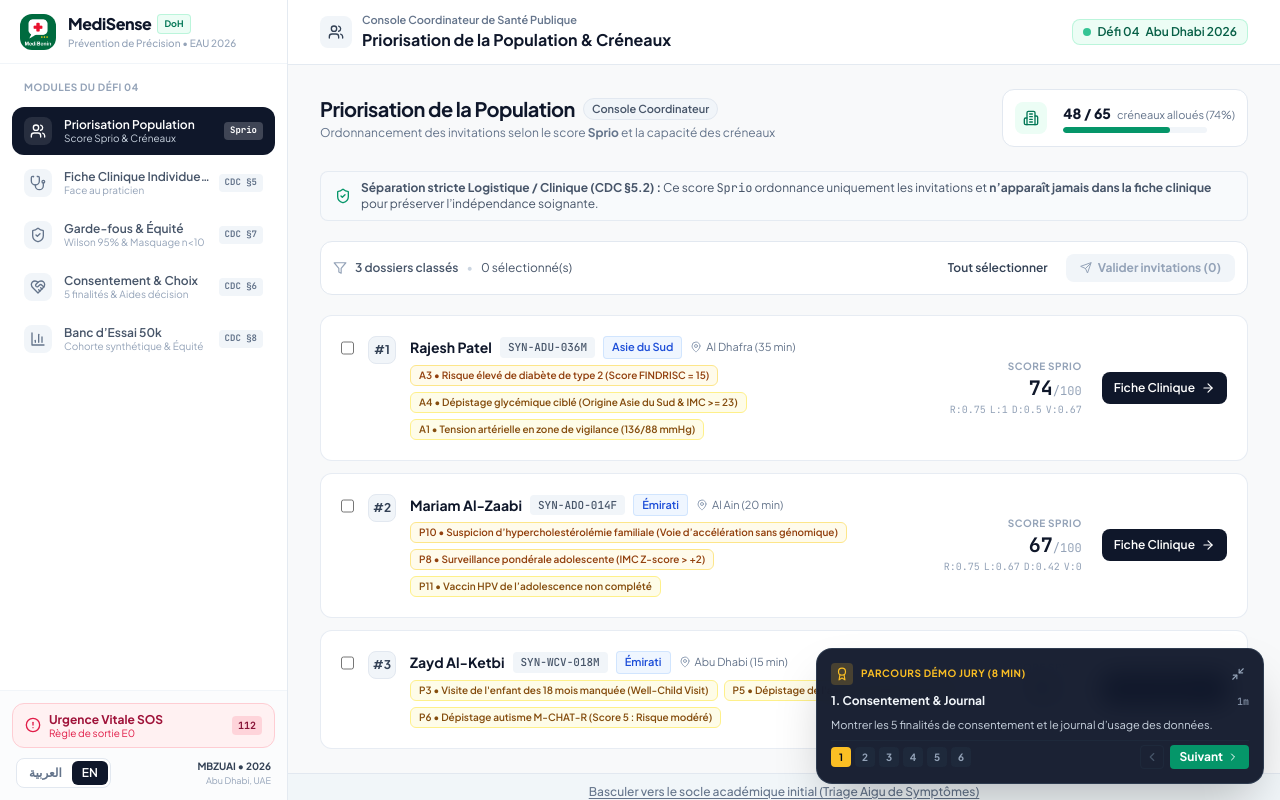
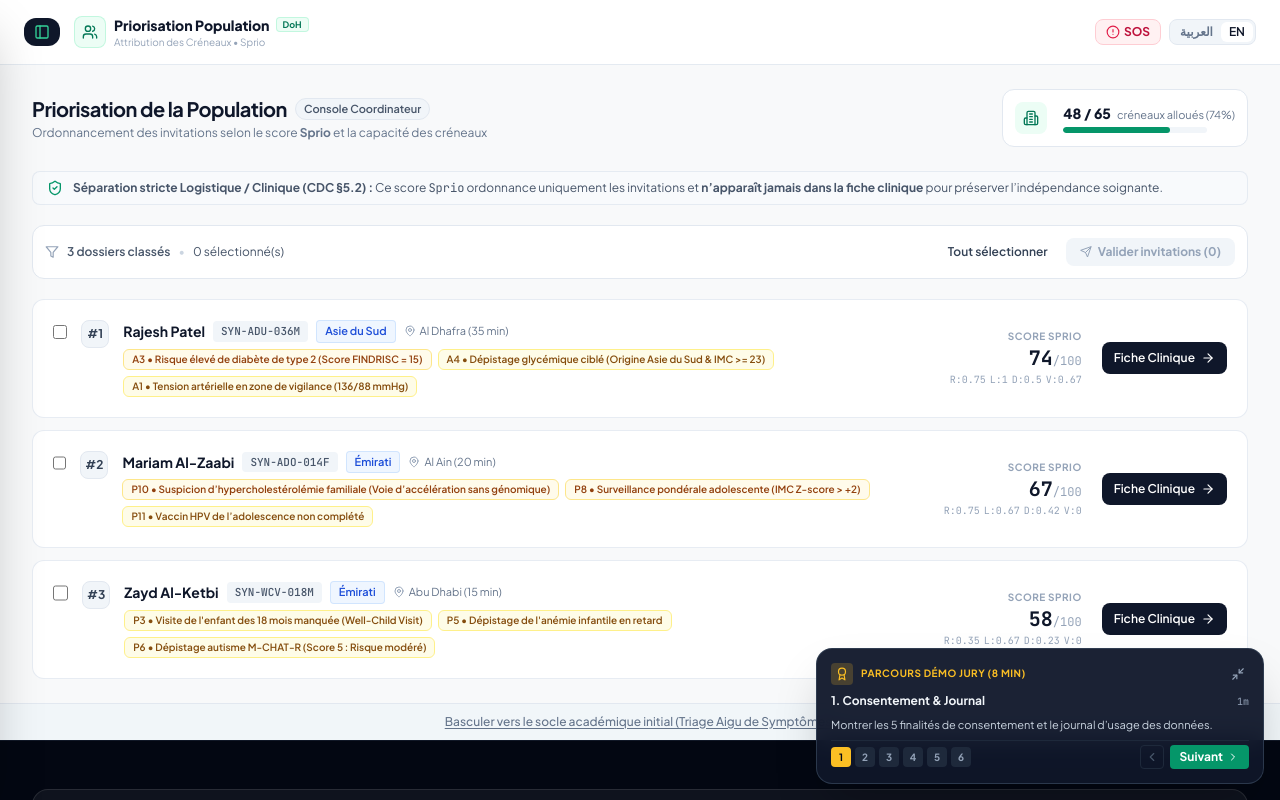
Before and after one commit to orace229/medibenin, a React (Vite) app in the folder frontend/: page / in a window 1280 px wide. Shown: the top 800 px of the page. Built offline with nearby package versions, Linux system fonts and the light colour scheme.

Commit message:
feat(ux): implement sleek retractable drawer sidebar with top-left button, eradicate windows scrollbars

```diff
--- a/frontend/src/App.tsx
+++ b/frontend/src/App.tsx
@@ -93,31 +93,34 @@ export const App: React.FC = () => {
   };
 
   return (
-    <div className="min-h-screen bg-[#F8F9FA] selection:bg-emerald-100 selection:text-emerald-900 w-full overflow-x-hidden flex flex-col md:flex-row">
-      {/* Sidebar Latérale Médicale Fixe (Style Epic Systems / Linear) */}
+    <div className="min-h-screen bg-[#F8F9FA] selection:bg-emerald-100 selection:text-emerald-900 w-full overflow-x-hidden flex flex-col">
+      {/* Tiroir Latéral Rétractable (S'ouvre au clic sur le bouton Menu en haut à gauche) */}
       {!showHistoricTriageMode && (
         <SidebarNavigation
+          isOpen={isMobileSidebarOpen}
+          onClose={() => setIsMobileSidebarOpen(false)}
           activeTab={activeTab}
           onSelectTab={setActiveTab}
           currentLang={appLang}
           onToggleLang={setAppLang}
           onSosClick={handleSosClick}
-          isOpenMobile={isMobileSidebarOpen}
-          onCloseMobile={() => setIsMobileSidebarOpen(false)}
         />
       )}
 
-      {/* Zone de contenu principale (décalée de 72 = 288px sur desktop) */}
-      <div className={`flex-1 flex flex-col min-w-0 ${!showHistoricTriageMode ? 'md:pl-72' : ''}`}>
+      {/* Zone de contenu principale (Pleine largeur 100% respirante) */}
+      <div className="flex-1 flex flex-col w-full min-w-0">
         {!showHistoricTriageMode ? (
           <>
-            {/* TopBar épurée avec breadcrumb et sélection de patient */}
+            {/* TopBar épurée avec bouton Menu, logo, titre et sélection de patient compacte */}
             <ContentTopBar
               activeTab={activeTab}
-              onOpenMobileSidebar={() => setIsMobileSidebarOpen(true)}
+              onOpenSidebar={() => setIsMobileSidebarOpen(true)}
               selectedPersona={selectedPersona}
               personas={personas}
               onSelectPersona={setSelectedPersona}
+              currentLang={appLang}
+              onToggleLang={setAppLang}
+              onSosClick={handleSosClick}
             />
 
             {/* Contrôleur flottant de démonstration (Chronométré 8 min, minimisable) */}
--- a/frontend/src/components/ContentTopBar.tsx
+++ b/frontend/src/components/ContentTopBar.tsx
@@ -1,53 +1,67 @@
 import React from 'react';
 import { MediSenseTab } from './NavigationTabs';
-import { Menu, Stethoscope, Users, ShieldCheck, HeartHandshake, BarChart3 } from 'lucide-react';
+import {
+  PanelLeft,
+  Stethoscope,
+  Users,
+  ShieldCheck,
+  HeartHandshake,
+  BarChart3,
+  AlertCircle
+} from 'lucide-react';
 import { PersonaProfile } from '../types/medisense';
 
 interface ContentTopBarProps {
   activeTab: MediSenseTab;
-  onOpenMobileSidebar: () => void;
+  onOpenSidebar: () => void;
   selectedPersona?: PersonaProfile;
   personas?: PersonaProfile[];
   onSelectPersona?: (p: PersonaProfile) => void;
+  currentLang: 'ar' | 'en';
+  onToggleLang: (lang: 'ar' | 'en') => void;
+  onSosClick: () => void;
 }
 
 export const ContentTopBar: React.FC<ContentTopBarProps> = ({
   activeTab,
-  onOpenMobileSidebar,
+  onOpenSidebar,
   selectedPersona,
   personas,
-  onSelectPersona
+  onSelectPersona,
+  currentLang,
+  onToggleLang,
+  onSosClick
 }) => {
   const getTabInfo = () => {
     switch (activeTab) {
       case 'population':
         return {
-          title: 'Priorisation de la Population & Créneaux',
-          breadcrumb: 'Console Coordinateur de Santé Publique',
+          title: 'Priorisation Population',
+          sub: 'Attribution des Créneaux • Sprio',
           icon: Users
         };
       case 'clinical':
         return {
-          title: 'Fiche Clinique & Arbres Décisionnels',
-          breadcrumb: 'Console Praticien (Médecin / Infirmier)',
+          title: 'Fiche Clinique Individuelle',
+          sub: 'Face au praticien • Arbres décisionnels',
           icon: Stethoscope
         };
       case 'safeguards':
         return {
-          title: 'Garde-fous, Masquage n<10 & Intervalles de Wilson',
-          breadcrumb: 'Console Gouvernance & Équité Sanitaire',
+          title: 'Garde-fous & Équité',
+          sub: 'Masquage n < 10 & Wilson 95%',
           icon: ShieldCheck
         };
       case 'engagement':
         return {
-          title: 'Consentement Éclairé & Choix Réel',
-          breadcrumb: 'Portail Patient & Aides à la Décision',
+          title: 'Consentement & Choix Réel',
+          sub: '5 finalités & Aides à la décision',
           icon: HeartHandshake
         };
       case 'benchmark':
         return {
-          title: 'Banc d’Essai & Évaluation sur 50 000 Profils',
-          breadcrumb: 'Validation Scientifique & Détection des Lacunes',
+          title: 'Banc d’Essai 50k',
+          sub: 'Validation scientifique sur 50 000 profils',
           icon: BarChart3
         };
     }
@@ -57,81 +71,101 @@ export const ContentTopBar: React.FC<ContentTopBarProps> = ({
   const Icon = info.icon;
 
   return (
-    <header className="sticky top-0 z-30 bg-white/95 backdrop-blur-md border-b border-slate-200/90 shadow-2xs">
-      <div className="px-4 sm:px-6 lg:px-8 h-16 flex items-center justify-between gap-4">
-        {/* Left: Mobile hamburger + Page Breadcrumb */}
-        <div className="flex items-center gap-3 min-w-0">
+    <header className="sticky top-0 z-30 bg-white/95 backdrop-blur-md border-b border-slate-200/90 shadow-2xs w-full">
+      <div className="max-w-7xl mx-auto px-3 sm:px-6 h-14 sm:h-16 flex items-center justify-between gap-3">
+        {/* Left: Menu Drawer Toggle + Logo + Active Page Title */}
+        <div className="flex items-center gap-2.5 sm:gap-3.5 min-w-0">
+          {/* Bouton Menu Tiroir Gauche */}
           <button
-            onClick={onOpenMobileSidebar}
-            className="md:hidden p-2 text-slate-500 hover:text-slate-900 hover:bg-slate-100 rounded-lg transition"
-            title="Ouvrir le menu de navigation"
+            onClick={onOpenSidebar}
+            className="flex items-center gap-1.5 px-2.5 py-1.5 rounded-xl bg-slate-900 text-white hover:bg-slate-800 shadow-xs font-semibold text-xs transition active:scale-95 shrink-0"
+            title="Ouvrir les modules du Défi 04"
           >
-            <Menu className="w-5 h-5" />
+            <PanelLeft className="w-4 h-4 text-emerald-400" />
+            <span className="hidden xs:inline">Modules</span>
           </button>
 
-          <div className="flex items-center gap-2.5 min-w-0">
-            <div className="w-8 h-8 rounded-lg bg-slate-100 text-slate-700 flex items-center justify-center shrink-0 hidden sm:flex">
+          {/* Logo & Titre de page */}
+          <div className="flex items-center gap-2 min-w-0">
+            <div className="w-7 h-7 sm:w-8 sm:h-8 rounded-lg bg-emerald-50 text-emerald-700 border border-emerald-200/60 flex items-center justify-center shrink-0">
               <Icon className="w-4 h-4" />
             </div>
             <div className="min-w-0">
-              <div className="text-[11px] font-semibold text-slate-500 truncate">
-                {info.breadcrumb}
+              <div className="flex items-center gap-1.5">
+                <span className="font-extrabold text-xs sm:text-sm text-slate-900 truncate">
+                  {info.title}
+                </span>
+                <span className="text-[9px] font-bold px-1.5 py-0.2 rounded bg-emerald-50 text-emerald-700 border border-emerald-200/60 hidden md:inline shrink-0">
+                  DoH
+                </span>
               </div>
-              <h1 className="text-sm sm:text-base font-bold text-slate-900 truncate">
-                {info.title}
-              </h1>
+              <p className="text-[10px] text-slate-400 truncate hidden sm:block">
+                {info.sub}
+              </p>
             </div>
           </div>
         </div>
 
-        {/* Right: Challenge Live Badge & Persona Quick Switch if in Clinical Tab */}
-        <div className="flex items-center gap-2 shrink-0">
-          {activeTab === 'clinical' && personas && onSelectPersona && selectedPersona && (
-            <div className="hidden lg:flex items-center gap-1.5 bg-slate-50 border border-slate-200 p-1 rounded-xl text-xs">
-              <span className="text-[11px] font-semibold text-slate-500 px-2">Patient :</span>
-              {personas.map((p) => (
+        {/* Center/Right: Clinical Persona Switcher (Clean, compact, NO scrollbar) */}
+        {activeTab === 'clinical' && personas && onSelectPersona && selectedPersona && (
+          <div className="flex items-center gap-1 shrink-0 bg-slate-100 p-0.5 rounded-xl border border-slate-200/80">
+            {personas.map((p) => {
+              const isSelected = selectedPersona.id === p.id;
+              const shortName = p.fullName.split(' ')[0];
+              const shortAge = p.ageYears >= 1 ? `${p.ageYears}a` : `${Math.round(p.ageYears * 12)}m`;
+
+              return (
                 <button
                   key={p.id}
                   onClick={() => onSelectPersona(p)}
-                  className={`px-2.5 py-1 rounded-lg font-medium transition ${
-                    selectedPersona.id === p.id
-                      ? 'bg-slate-900 text-white font-semibold shadow-xs'
-                      : 'text-slate-600 hover:text-slate-900 hover:bg-slate-200/60'
+                  className={`px-2 sm:px-2.5 py-1 rounded-lg text-xs font-semibold transition ${
+                    isSelected
+                      ? 'bg-slate-900 text-white shadow-xs'
+                      : 'text-slate-600 hover:text-slate-900 hover:bg-white/60'
                   }`}
+                  title={`${p.fullName} (${p.ageYears} ans)`}
                 >
-                  {p.fullName.split(' ')[0]} ({p.ageYears >= 1 ? `${p.ageYears}a` : `${Math.round(p.ageYears * 12)}m`})
+                  <span>{shortName}</span>
+                  <span className={`text-[10px] ml-1 font-normal ${isSelected ? 'text-slate-300' : 'text-slate-400'}`}>
+                    ({shortAge})
+                  </span>
                 </button>
-              ))}
-            </div>
-          )}
+              );
+            })}
+          </div>
+        )}
 
-          <div className="flex items-center gap-1.5 px-2.5 py-1 rounded-lg bg-emerald-50 border border-emerald-200/70 text-emerald-800 text-xs font-semibold">
-            <span className="w-2 h-2 rounded-full bg-emerald-500 animate-pulse"></span>
-            <span className="hidden sm:inline">Défi 04</span>
-            <span>Abu Dhabi 2026</span>
+        {/* Right Actions: SOS + Language Switcher */}
+        <div className="flex items-center gap-1.5 sm:gap-2 shrink-0">
+          <button
+            onClick={onSosClick}
+            className="flex items-center gap-1 px-2 sm:px-2.5 py-1 rounded-lg bg-rose-50 text-rose-700 hover:bg-rose-100 border border-rose-200 text-xs font-bold transition active:scale-95"
+            title="Urgence vitale immédiate - Règle de sortie E0"
+          >
+            <AlertCircle className="w-3.5 h-3.5 text-rose-600" />
+            <span className="hidden sm:inline">SOS</span>
+          </button>
+
+          <div className="flex items-center bg-slate-100 p-0.5 rounded-lg border border-slate-200 text-xs font-semibold shrink-0">
+            <button
+              onClick={() => onToggleLang('ar')}
+              className={`px-2 py-0.5 rounded-md text-[11px] sm:text-xs transition ${
+                currentLang === 'ar' ? 'bg-white text-slate-900 shadow-xs' : 'text-slate-500 hover:text-slate-900'
+              }`}
+            >
+              العربية
+            </button>
+            <button
+              onClick={() => onToggleLang('en')}
+              className={`px-2 py-0.5 rounded-md text-[11px] sm:text-xs transition ${
+                currentLang === 'en' ? 'bg-white text-slate-900 shadow-xs' : 'text-slate-500 hover:text-slate-900'
+              }`}
+            >
+              EN
+            </button>
           </div>
         </div>
       </div>
-
-      {/* Subheader Persona Bar for small screens when activeTab is clinical */}
-      {activeTab === 'clinical' && personas && onSelectPersona && selectedPersona && (
-        <div className="lg:hidden px-4 py-2 bg-slate-50/80 border-t border-slate-200 flex items-center gap-1.5 overflow-x-auto no-scrollbar">
-          <span className="text-[11px] font-semibold text-slate-500 shrink-0">Dossier :</span>
-          {personas.map((p) => (
-            <button
-              key={p.id}
-              onClick={() => onSelectPersona(p)}
-              className={`px-2.5 py-1 rounded-lg text-xs font-medium whitespace-nowrap transition border ${
-                selectedPersona.id === p.id
-                  ? 'bg-slate-900 text-white border-slate-900 font-semibold shadow-xs'
-                  : 'bg-white text-slate-700 border-slate-200 hover:bg-slate-100'
-              }`}
-            >
-              {p.fullName} ({p.ageYears >= 1 ? `${p.ageYears}a` : `${Math.round(p.ageYears * 12)}m`})
-            </button>
-          ))}
-        </div>
-      )}
     </header>
   );
 };
--- a/frontend/src/components/SidebarNavigation.tsx
+++ b/frontend/src/components/SidebarNavigation.tsx
@@ -7,54 +7,54 @@ import {
   HeartHandshake,
   BarChart3,
   AlertCircle,
-  X
+  PanelLeftClose
 } from 'lucide-react';
 
 interface SidebarNavigationProps {
+  isOpen: boolean;
+  onClose: () => void;
   activeTab: MediSenseTab;
   onSelectTab: (tab: MediSenseTab) => void;
   currentLang: 'ar' | 'en';
   onToggleLang: (lang: 'ar' | 'en') => void;
   onSosClick: () => void;
-  isOpenMobile: boolean;
-  onCloseMobile: () => void;
 }
 
 export const SidebarNavigation: React.FC<SidebarNavigationProps> = ({
+  isOpen,
+  onClose,
   activeTab,
   onSelectTab,
   currentLang,
   onToggleLang,
-  onSosClick,
-  isOpenMobile,
-  onCloseMobile
+  onSosClick
 }) => {
   const navItems = [
     {
       id: 'population' as MediSenseTab,
       label: 'Priorisation Population',
-      sub: 'Score Sprio & Créneaux',
+      sub: 'Score Sprio & Attribution Créneaux',
       icon: Users,
       badge: 'Sprio'
     },
     {
       id: 'clinical' as MediSenseTab,
       label: 'Fiche Clinique Individuelle',
-      sub: 'Face au praticien',
+      sub: 'Soignant & Arbres Décisionnels',
       icon: Stethoscope,
       badge: 'CDC §5'
     },
     {
       id: 'safeguards' as MediSenseTab,
       label: 'Garde-fous & Équité',
-      sub: 'Wilson 95% & Masquage n<10',
+      sub: 'Wilson 95% & Masquage n < 10',
       icon: ShieldCheck,
       badge: 'CDC §7'
     },
     {
       id: 'engagement' as MediSenseTab,
       label: 'Consentement & Choix',
-      sub: '5 finalités & Aides décision',
+      sub: '5 finalités & Aides à la décision',
       icon: HeartHandshake,
       badge: 'CDC §6'
     },
@@ -67,30 +67,32 @@ export const SidebarNavigation: React.FC<SidebarNavigationProps> = ({
     }
   ];
 
-  const handleItemClick = (tab: MediSenseTab) => {
+  const handleSelect = (tab: MediSenseTab) => {
     onSelectTab(tab);
-    onCloseMobile();
+    onClose();
   };
 
   return (
     <>
-      {/* Mobile Backdrop */}
-      {isOpenMobile && (
-        <div
-          className="fixed inset-0 bg-slate-900/60 backdrop-blur-xs z-40 md:hidden"
-          onClick={onCloseMobile}
-        />
-      )}
+      {/* Backdrop sombre flouté */}
+      <div
+        className={`fixed inset-0 bg-slate-900/50 backdrop-blur-xs z-40 transition-opacity duration-300 ${
+          isOpen ? 'opacity-100 pointer-events-auto' : 'opacity-0 pointer-events-none'
+        }`}
+        onClick={onClose}
+      />
 
-      {/* Sidebar Container */}
-      <aside className={`
-        fixed top-0 bottom-0 left-0 z-50 w-72 bg-white border-r border-slate-200/90 flex flex-col justify-between transition-transform duration-200 ease-in-out
-        md:translate-x-0
-        ${isOpenMobile ? 'translate-x-0 shadow-2xl' : '-translate-x-full md:translate-x-0'}
-      `}>
-        {/* Top Section: Brand & Mobile Close */}
+      {/* Tiroir latéral gauche (Drawer) */}
+      <aside
+        className={`
+          fixed top-0 bottom-0 left-0 z-50 w-80 sm:w-88 bg-white border-r border-slate-200/90 shadow-2xl flex flex-col justify-between
+          transition-transform duration-300 ease-out
+          ${isOpen ? 'translate-x-0' : '-translate-x-full'}
+        `}
+      >
+        {/* Header du tiroir */}
         <div>
-          <div className="h-16 px-5 border-b border-slate-100 flex items-center justify-between">
+          <div className="h-16 px-5 border-b border-slate-100 flex items-center justify-between bg-slate-50/50">
             <div className="flex items-center gap-3">
               <img
                 src="/logo.png"
@@ -112,19 +114,19 @@ export const SidebarNavigation: React.FC<SidebarNavigationProps> = ({
               </div>
             </div>
 
-            {/* Mobile Close Button */}
             <button
-              onClick={onCloseMobile}
-              className="md:hidden p-1.5 text-slate-400 hover:text-slate-700 hover:bg-slate-100 rounded-lg transition"
+              onClick={onClose}
+              className="p-2 text-slate-400 hover:text-slate-800 hover:bg-slate-100 rounded-xl transition active:scale-95"
+              title="Fermer le menu"
             >
-              <X className="w-5 h-5" />
+              <PanelLeftClose className="w-5 h-5 text-slate-500" />
             </button>
           </div>
 
-          {/* Navigation Section */}
-          <div className="px-3 py-4 space-y-1">
-            <div className="px-3 pb-2 text-[10px] font-bold uppercase tracking-wider text-slate-400">
-              Modules du Défi 04
+          {/* Liste des modules - Pleine largeur, texte jamais coupé */}
+          <div className="p-3 space-y-1.5">
+            <div className="px-3 pt-2 pb-1 text-[10px] font-bold uppercase tracking-wider text-slate-400">
+              Modules du Défi 04 (Abu Dhabi)
             </div>
 
             {navItems.map((item) => {
@@ -134,27 +136,27 @@ export const SidebarNavigation: React.FC<SidebarNavigationProps> = ({
               return (
                 <button
                   key={item.id}
-                  onClick={() => handleItemClick(item.id)}
+                  onClick={() => handleSelect(item.id)}
                   className={`
-                    w-full flex items-center justify-between px-3 py-2.5 rounded-xl text-left transition-all group
+                    w-full flex items-center justify-between px-3.5 py-3 rounded-xl text-left transition-all group
                     ${isActive
                       ? 'bg-slate-900 text-white shadow-xs'
-                      : 'text-slate-600 hover:bg-slate-100 hover:text-slate-900'
+                      : 'text-slate-700 hover:bg-slate-100 hover:text-slate-900'
                     }
                   `}
                 >
                   <div className="flex items-center gap-3 min-w-0">
                     <div className={`
-                      p-1.5 rounded-lg transition
-                      ${isActive ? 'bg-white/10 text-white' : 'bg-slate-100 text-slate-500 group-hover:bg-slate-200 group-hover:text-slate-800'}
+                      p-2 rounded-lg transition shrink-0
+                      ${isActive ? 'bg-white/10 text-white' : 'bg-slate-100 text-slate-500 group-hover:bg-slate-200 group-hover:text-slate-900'}
                     `}>
-                      <Icon className="w-4 h-4 shrink-0" />
+                      <Icon className="w-4 h-4" />
                     </div>
                     <div className="min-w-0">
-                      <div className="text-xs font-semibold truncate leading-tight">
+                      <div className="text-xs font-bold leading-tight">
                         {item.label}
                       </div>
-                      <div className={`text-[10px] truncate leading-tight ${isActive ? 'text-slate-300' : 'text-slate-400'}`}>
+                      <div className={`text-[11px] leading-tight mt-0.5 ${isActive ? 'text-slate-300' : 'text-slate-400'}`}>
                         {item.sub}
                       </div>
                     </div>
@@ -172,28 +174,30 @@ export const SidebarNavigation: React.FC<SidebarNavigationProps> = ({
           </div>
         </div>
 
-        {/* Bottom Section: Safety, Language & Challenge info */}
-        <div className="p-3 border-t border-slate-100 space-y-2.5 bg-slate-50/50">
-          {/* Urgence Vitale SOS Button */}
+        {/* Bas du tiroir : SOS + Langue + Roster */}
+        <div className="p-4 border-t border-slate-100 space-y-3 bg-slate-50/60">
+          {/* Touche SOS Urgence Vitale */}
           <button
-            onClick={onSosClick}
-            className="w-full flex items-center justify-between px-3 py-2 rounded-xl bg-rose-50 hover:bg-rose-100 border border-rose-200 text-rose-800 transition active:scale-98 group"
+            onClick={() => {
+              onSosClick();
+              onClose();
+            }}
+            className="w-full flex items-center justify-between px-3.5 py-2.5 rounded-xl bg-rose-50 hover:bg-rose-100 border border-rose-200 text-rose-800 transition active:scale-98 group"
           >
-            <div className="flex items-center gap-2">
+            <div className="flex items-center gap-2.5">
               <AlertCircle className="w-4 h-4 text-rose-600 group-hover:scale-110 transition-transform" />
               <div className="text-left">
                 <div className="text-xs font-bold leading-tight">Urgence Vitale SOS</div>
                 <div className="text-[10px] text-rose-600 leading-tight">Règle de sortie E0</div>
               </div>
             </div>
-            <span className="text-[10px] font-mono font-black px-1.5 py-0.5 rounded bg-rose-200/80 text-rose-900">
+            <span className="text-[10px] font-mono font-black px-2 py-0.5 rounded bg-rose-200/80 text-rose-900">
               112
             </span>
           </button>
 
-          {/* Langue & Challenge Badge */}
-          <div className="flex items-center justify-between gap-2 px-1">
-            {/* Sélecteur de langue */}
+          {/* Langue & Challenge */}
+          <div className="flex items-center justify-between gap-2 pt-1 border-t border-slate-200/60">
             <div className="flex items-center bg-white p-0.5 rounded-lg border border-slate-200 shadow-2xs text-xs font-semibold">
               <button
                 onClick={() => onToggleLang('ar')}
--- a/frontend/src/index.css
+++ b/frontend/src/index.css
@@ -8,6 +8,17 @@
     overflow-x: hidden;
     max-width: 100vw;
     width: 100%;
+  }
+
+  /* Neutraliser complètement les barres grises de défilement de Windows */
+  * {
+    scrollbar-width: none !important;
+    -ms-overflow-style: none !important;
+  }
+  *::-webkit-scrollbar {
+    display: none !important;
+    width: 0 !important;
+    height: 0 !important;
   }
 }
 
```
